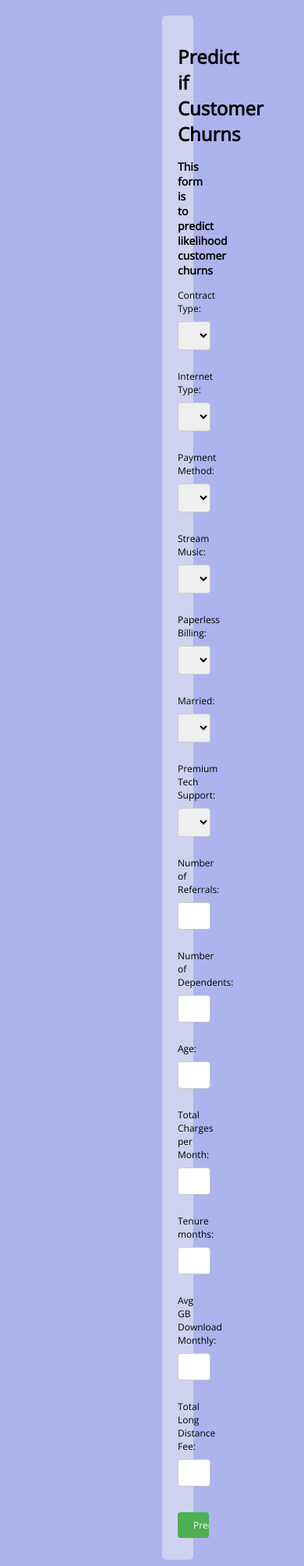
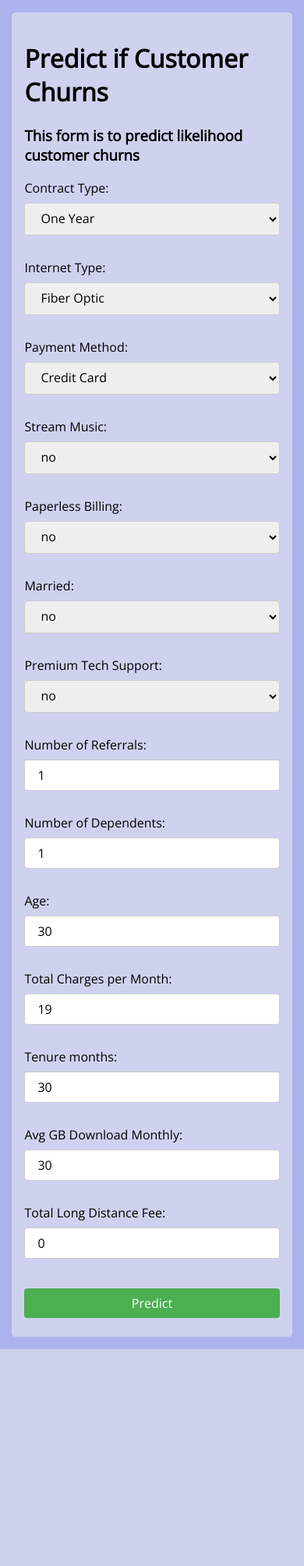
Before and after one commit to MHidayatz/AI300_Projects, a Flask app: page / in a window 390 px wide. Shown: the whole page at 78% size. After the commit the page ends 1730 px from the top, so only its background shows below. Run offline with Flask 3, Linux system fonts and the light colour scheme.

Commit message:
updated style to be responsive

```diff
--- a/src/static/style.css
+++ b/src/static/style.css
@@ -1,26 +1,20 @@
-/* src/static/css/style.css */
 
+/* Global styles */
 body {
-    font-family: 'Open Sans', sans-serif; /* sets default font to open sans, sans-serif as backup */
+    font-family: 'Open Sans', sans-serif;
     background: #adb3ed;
-    font-size: 12px;
+    font-size: 16px; /* Increased the base font size */
 }
 
 input, select {
-    /* Reference: https://stackoverflow.com/a/6080482 */
     font-family: inherit;
     font-size: inherit;
 }
 
-/*  2. Simple CSS formatting for HTML form
-    Code adapted from https://www.w3schools.com/css/tryit.asp?filename=trycss_forms
-    Tutorial: https://www.w3schools.com/css/css_form.asp
-*/
-
 input[type=text], input[type=number], select {
     width: 100%;
-    padding: 8px 20px;
-    margin: 8px 0;
+    padding: 0.5em 1em; /* Using em for padding */
+    margin: 0.5em 0;
     display: inline-block;
     border: 1px solid #ccc;
     border-radius: 4px;
@@ -31,8 +25,8 @@ input[type=submit] {
     width: 100%;
     background-color: #4CAF50;
     color: white;
-    padding: 8px 20px;
-    margin: 8px 0;
+    padding: 0.5em 1em;
+    margin: 0.5em 0;
     border: none;
     border-radius: 4px;
     cursor: pointer;
@@ -44,11 +38,15 @@ input[type=submit]:hover {
 
 div {
     border-radius: 5px;
-    padding: 20px;
-    /* add margins to reduce box width */
-    margin-top: 20px;
-    margin-left: 200px;
-    margin-right: 200px;
-    /* add 50% transparency for styling */
+    padding: 1em; /* Using em for padding */
+    margin: 1em 5%; /* Using percentage for left and right margins */
     background-color: rgba(242, 242, 242, 0.5);
 }
+
+/* Media Queries for responsiveness */
+@media (max-width: 768px) {
+    /* Styles for tablets and mobile devices */
+    div {
+        margin: 1em 2%;
+    }
+}
```
